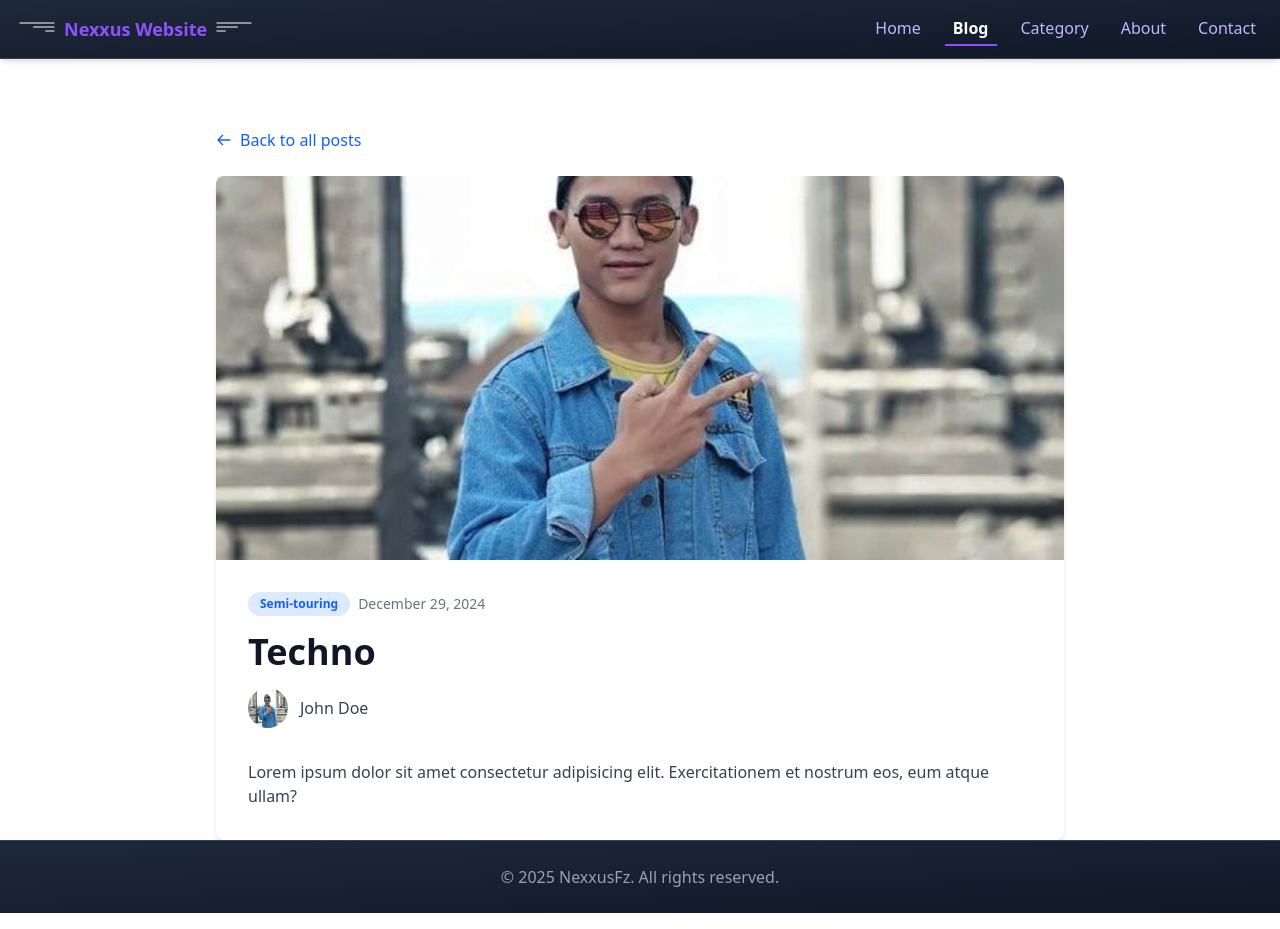
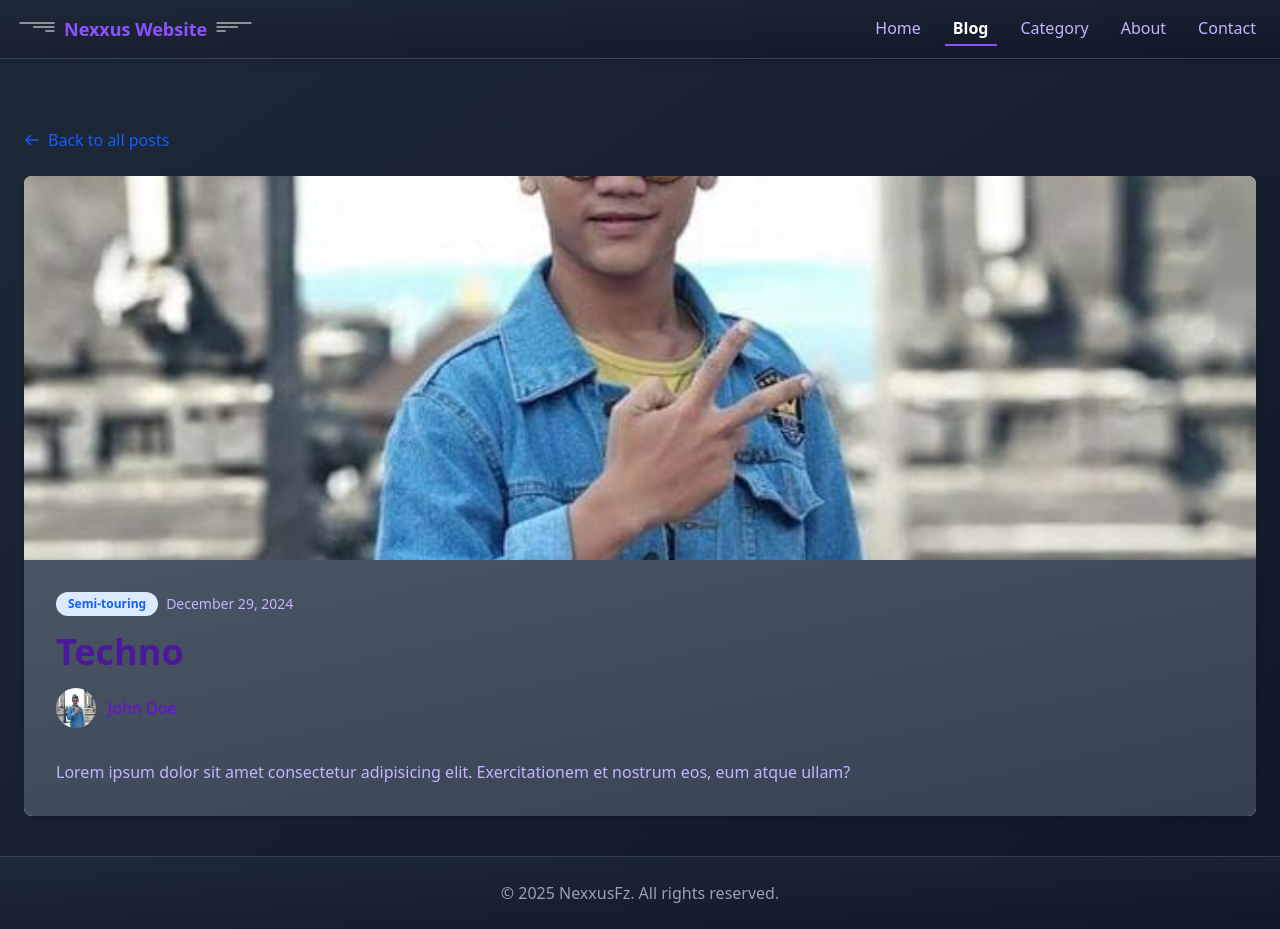
Before and after one commit to FarhanZulkarnainHarahap/nexxus-blog, a Next.js app: page /blog in a window 1280 px wide. Built offline with nearby package versions, Linux system fonts and the light colour scheme.

Commit message:
second succes veercel

```diff
--- a/src/app/blog/page.tsx
+++ b/src/app/blog/page.tsx
@@ -43,10 +43,10 @@ export default function BlogPost({ params }: { params: tParams }) {
   }
 
   return (
-    <article className="max-w-4xl mx-auto px-4 sm:px-6 pt-32">
+    <article className="w-full mx-auto px-4 sm:px-6 pt-32 bg-gradient-to-br from-gray-800 to-gray-900 text-violet-900 p-10">
       <Link
         href="/"
-        className="inline-flex items-center text-blue-600 hover:text-blue-800 mb-4 sm:mb-6"
+        className="inline-flex items-center text-blue-600 hover:text-blue-800 mb-4 sm:mb-6 "
       >
         <svg
           className="w-4 h-4 mr-2"
@@ -77,15 +77,15 @@ export default function BlogPost({ params }: { params: tParams }) {
           />
         </div>
 
-        <div className="p-4 sm:p-6 md:p-8">
+        <div className="p-4 sm:p-6 md:p-8 bg-gradient-to-br from-gray-600 to-gray-700 text-violet-900">
           <div className="flex flex-wrap items-center gap-2 mb-3 sm:mb-4">
             <span className="inline-block px-3 py-1 text-xs font-semibold text-blue-600 bg-blue-100 rounded-full">
               {post.category}
             </span>
-            <span className="text-sm text-gray-500">{post.date}</span>
+            <span className="text-sm text-violet-300">{post.date}</span>
           </div>
 
-          <h1 className="text-2xl sm:text-3xl md:text-4xl font-bold text-gray-900 mb-3 sm:mb-4">
+          <h1 className="text-2xl sm:text-3xl md:text-4xl font-bold text-violet-900 mb-3 sm:mb-4">
             {post.title}
           </h1>
 
@@ -98,11 +98,11 @@ export default function BlogPost({ params }: { params: tParams }) {
                 className="object-cover"
               />
             </div>
-            <span className="text-gray-700">{post.author}</span>
+            <span className="text-violet-700">{post.author}</span>
           </div>
 
           <div
-            className="prose prose-sm sm:prose lg:prose-lg max-w-none text-gray-700"
+            className="prose prose-sm sm:prose lg:prose-lg max-w-none text-violet-300"
             dangerouslySetInnerHTML={{ __html: post.content }}
           />
         </div>
```
